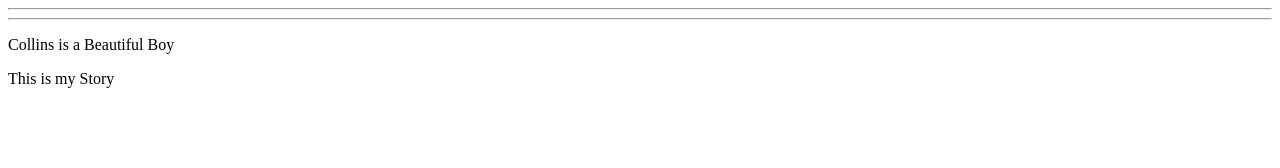
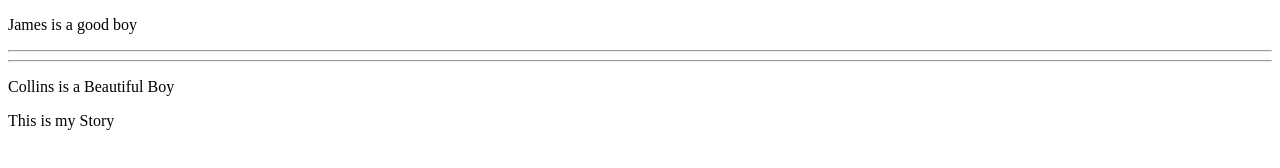
Before and after one commit to Linzo700/git-example-prject, a plain HTML site: page index.html in a window 1280 px wide. Drawn offline with Linux system fonts and the light colour scheme.

Commit message:
Added a third paragraph

```diff
--- a/index.html
+++ b/index.html
@@ -7,6 +7,7 @@
     <title>Document</title>
 </head>
 <body>
+    <p> James is a good boy</p>
     <hr>
     <hr>
    <p>Collins is a Beautiful Boy</p>
```
